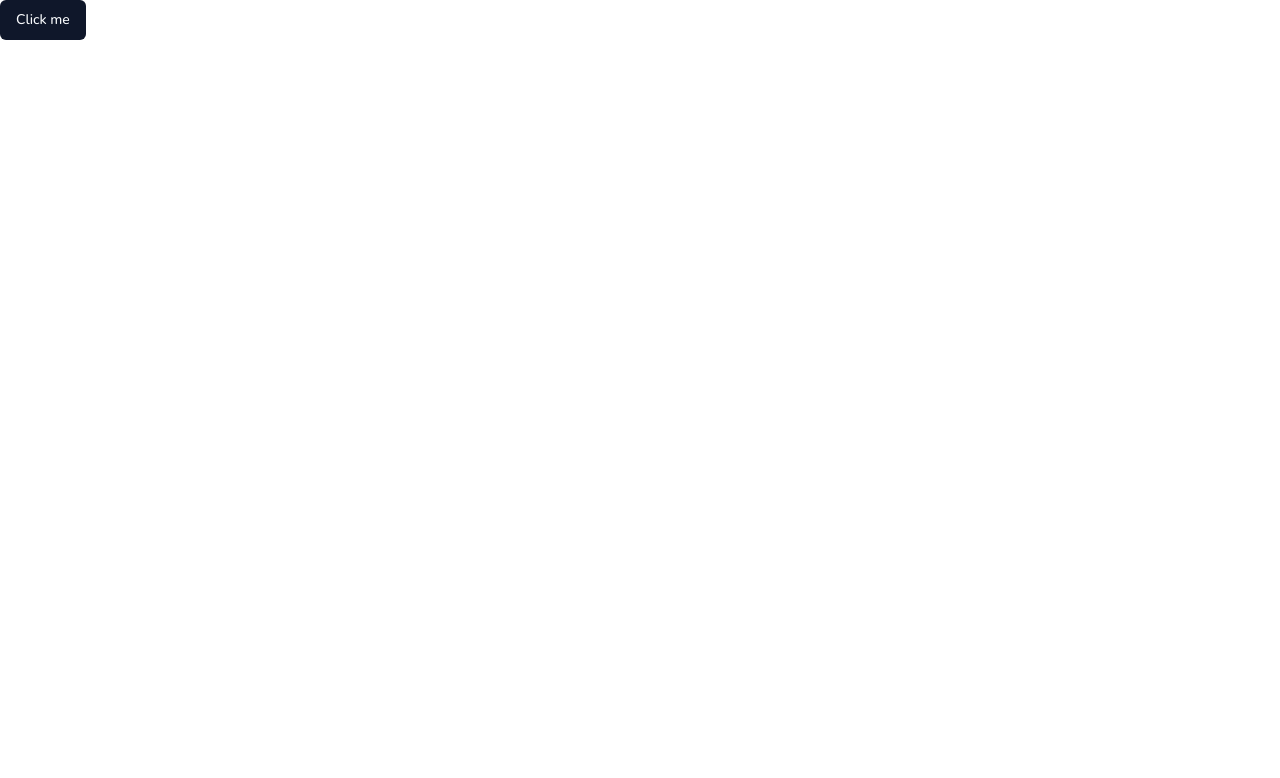
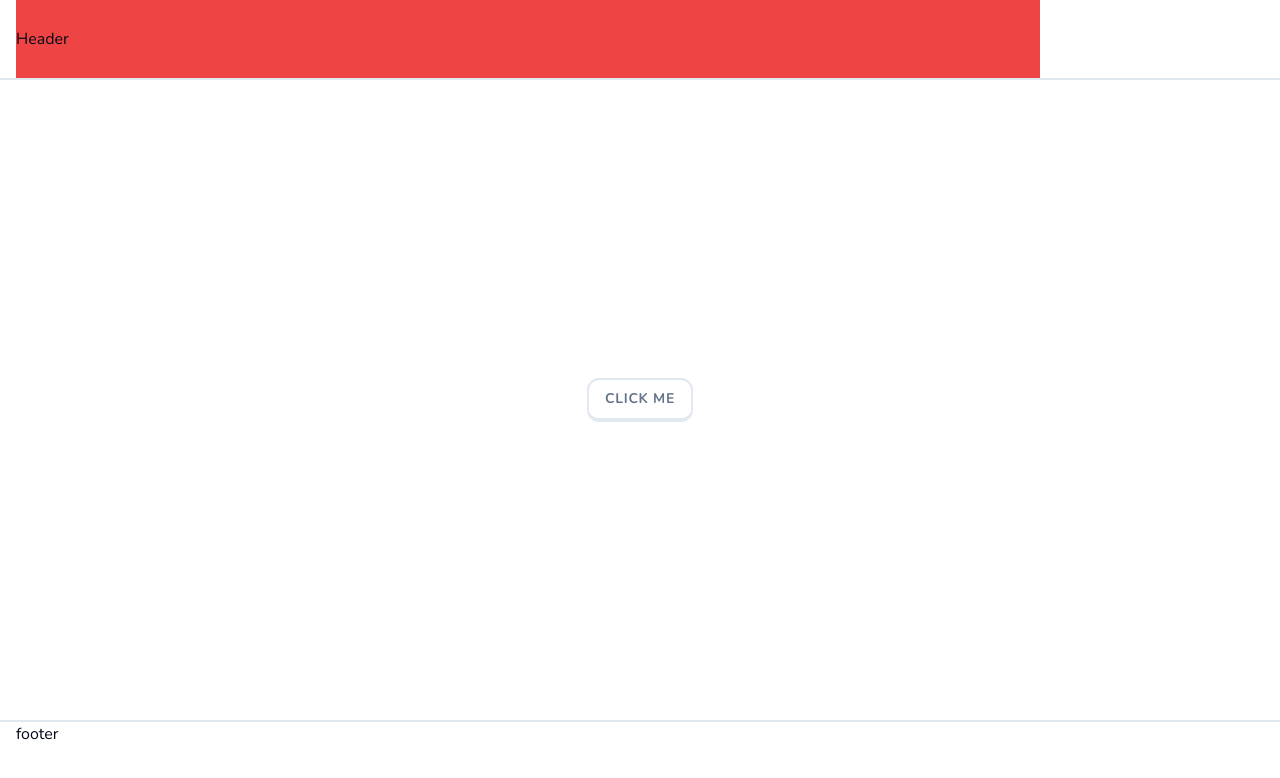
Before and after one commit to Seabass2333/Seabass-lingo, a Next.js app: page / in a window 1280 px wide. Shown: the top 778 px of the page. Built offline with nearby package versions, Linux system fonts and the light colour scheme.

Commit message:
feat: add clerk

```diff
--- /dev/null
+++ b/app/(marketing)/footer.tsx
@@ -0,0 +1,11 @@
+'use client'
+
+const Footer = () => {
+  return (
+    <footer className='hidden lg:block h-20 w-full border-t-2 border-slate-200 px-4'>
+      footer
+    </footer>
+  )
+}
+
+export default Footer
--- /dev/null
+++ b/app/(marketing)/header.tsx
@@ -0,0 +1,13 @@
+'use client'
+
+const Header = () => {
+  return (
+    <header className='h-20 w-full border-b-2 border-slate-200 px-4'>
+      <div className='lg:max-w-screen-lg max-auto flex items-center justify-between h-full bg-red-500'>
+        Header
+      </div>
+    </header>
+  )
+}
+
+export default Header
--- /dev/null
+++ b/app/(marketing)/layout.tsx
@@ -0,0 +1,20 @@
+import Footer from './footer'
+import Header from './header'
+
+type MarketingLayoutProps = {
+  children: React.ReactNode
+}
+
+const MarketingLayout = ({ children }: MarketingLayoutProps) => {
+  return (
+    <div className='min-h-screen flex flex-col'>
+      <Header />
+      <main className='flex-1 flex flex-col items-center justify-center'>
+        {children}
+      </main>
+      <Footer />
+    </div>
+  )
+}
+
+export default MarketingLayout
--- a/app/buttons/page.tsx
+++ b/app/buttons/page.tsx
@@ -1,7 +1,24 @@
 'use client'
 
+import { Button } from '@/components/ui/button'
+
 const ButtonsPage = () => {
-  return <div>This is Button</div>
+  return (
+    <div className='q-4 space-y-4 flex flex-col max-w-[200px]'>
+      <Button>Default</Button>
+      <Button variant='primary'>Primary</Button>
+      <Button variant='primaryOutline'>Primary Outline</Button>
+      <Button variant='secondary'>secondary</Button>
+      <Button variant='secondaryOutline'>secondary Outline</Button>
+      <Button variant='danger'>danger</Button>
+      <Button variant='dangerOutline'>danger Outline</Button>
+      <Button variant='super'>Super</Button>
+      <Button variant='superOutline'>Super Outline</Button>
+      <Button variant='ghost'>Ghost</Button>
+      <Button variant='sidebar'>Sidebar</Button>
+      <Button variant='sidebarOutline'>Sidebar Outline</Button>
+    </div>
+  )
 }
 
 export default ButtonsPage
--- a/app/layout.tsx
+++ b/app/layout.tsx
@@ -1,5 +1,6 @@
 import type { Metadata } from 'next'
 import { Nunito } from 'next/font/google'
+import { ClerkProvider } from '@clerk/clerk-react'
 import './globals.css'
 
 const font = Nunito({ subsets: ['latin'] })
@@ -15,8 +16,10 @@
   children: React.ReactNode
 }>) {
   return (
-    <html lang='en'>
-      <body className={font.className}>{children}</body>
-    </html>
+    <ClerkProvider>
+      <html lang='en'>
+        <body className={font.className}>{children}</body>
+      </html>
+    </ClerkProvider>
   )
 }
--- a/components/ui/button.tsx
+++ b/components/ui/button.tsx
@@ -5,26 +5,37 @@
 import { cn } from '@/lib/utils'
 
 const buttonVariants = cva(
-  'inline-flex items-center justify-center whitespace-nowrap rounded-md text-sm font-medium ring-offset-background transition-colors focus-visible:outline-none focus-visible:ring-2 focus-visible:ring-ring focus-visible:ring-offset-2 disabled:pointer-events-none disabled:opacity-50',
+  'inline-flex items-center justify-center whitespace-nowrap rounded-xl text-sm font-bold ring-offset-background transition-colors focus-visible:outline-none focus-visible:ring-2 focus-visible:ring-ring focus-visible:ring-offset-2 disabled:pointer-events-none disabled:opacity-50 uppercase tracking-wider',
   {
     variants: {
       variant: {
-        default: 'bg-primary text-primary-foreground hover:bg-primary/90',
-        destructive:
-          'bg-destructive text-destructive-foreground hover:bg-destructive/90',
-        outline:
-          'border border-input bg-background hover:bg-accent hover:text-accent-foreground',
+        default:
+          'bg-white text-black border-slate-200 border-2 border-b-4 active:border-b-2 hover:bg-slate-100 text-slate-500',
+        primary:
+          'bg-sky-400 text-primary-foreground hover:bg-sky-400/90 border-sky-500 border-b-4 active:border-b-0',
+        primaryOutline: 'bg-white text-sky-500 hover:ng-slate-100',
         secondary:
-          'bg-secondary text-secondary-foreground hover:bg-secondary/80',
-        ghost: 'hover:bg-accent hover:text-accent-foreground',
-        link: 'text-primary underline-offset-4 hover:underline',
-        premium: 'bg-premium text-premium-foreground hover:bg-premium/90'
+          'bg-green-500 text-primary-foreground border-green-600 border-b-4 active:border-b-0 hover:bg-green-500/90',
+        secondaryOutline: 'bg-white text-green-500 hover:bg-slate-100',
+        danger:
+          'bg-rose-500 text-primary-foreground border-rose-600 border-b-4 active:border-b-0 hover:bg-rose-500/90',
+        dangerOutline: 'bg-white text-rose-500 hover:bg-slate-100',
+        super:
+          'bg-indigo-500 text-primary-foreground border-indigo-600 border-b-4 active:border-b-0 hover:bg-indigo-500/90',
+        superOutline: 'bg-white text-indigo-500 hover:bg-slate-100',
+        ghost:
+          'bg-transparent text-slate-500 border-transparent border-0  hover:bg-slate-100',
+        sidebar:
+          'bg-transparent text-slate-500 border-transparent border-2 hover:bg-slate-100 transition-none',
+        sidebarOutline:
+          'bg-sky-500/15 text-sky-500 border-sky-300 border-2 hover:bg-sky-500/20 transition-none'
       },
       size: {
-        default: 'h-10 px-4 py-2',
-        sm: 'h-9 rounded-md px-3',
-        lg: 'h-11 rounded-md px-8',
-        icon: 'h-10 w-10'
+        default: 'h-11 px-4 py-2',
+        sm: 'h-9 px-3',
+        lg: 'h-12 px-8',
+        icon: 'h-10 w-10',
+        rounded: 'rounded-full'
       }
     },
     defaultVariants: {
```
Also changed, not shown: middleware.ts (added, +16 -0 lines), app/(marketing)/page.tsx (renamed from app/page.tsx), 1 other file (tests, documents, lock files or other folders).
